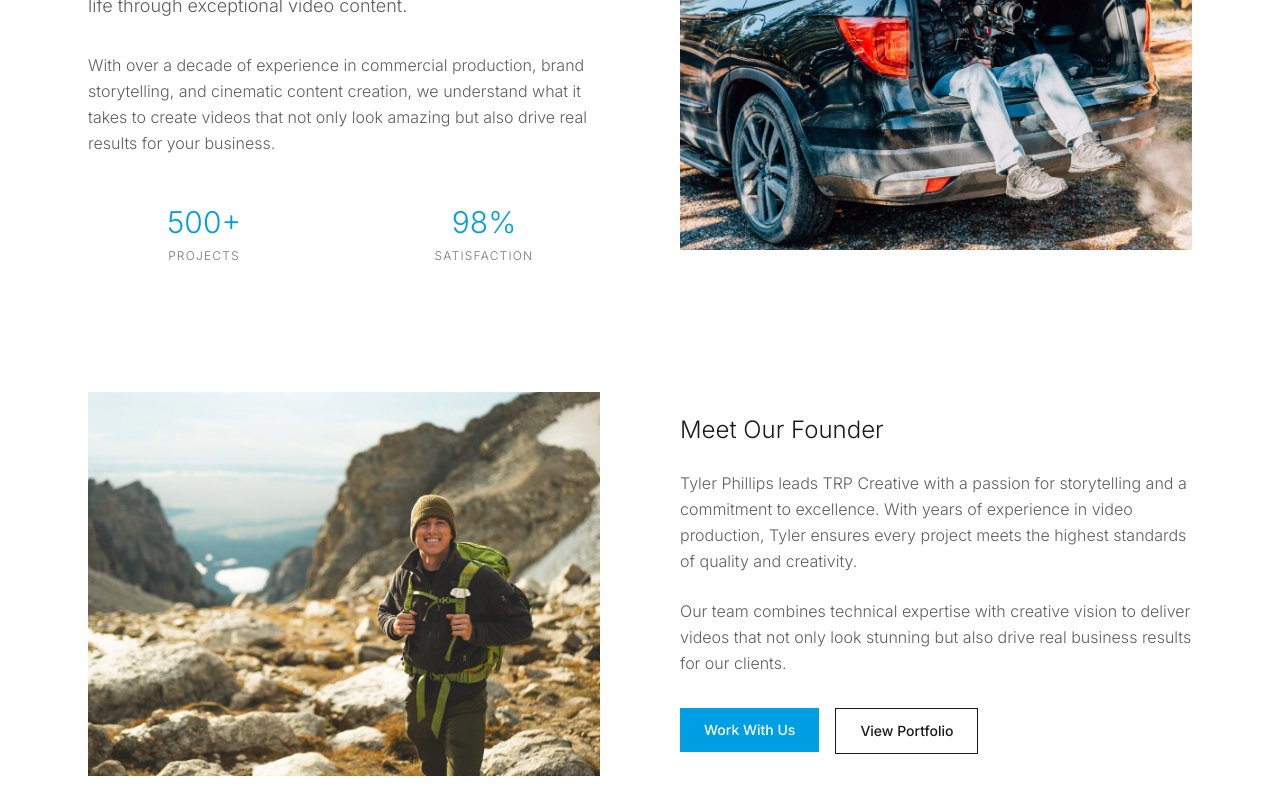
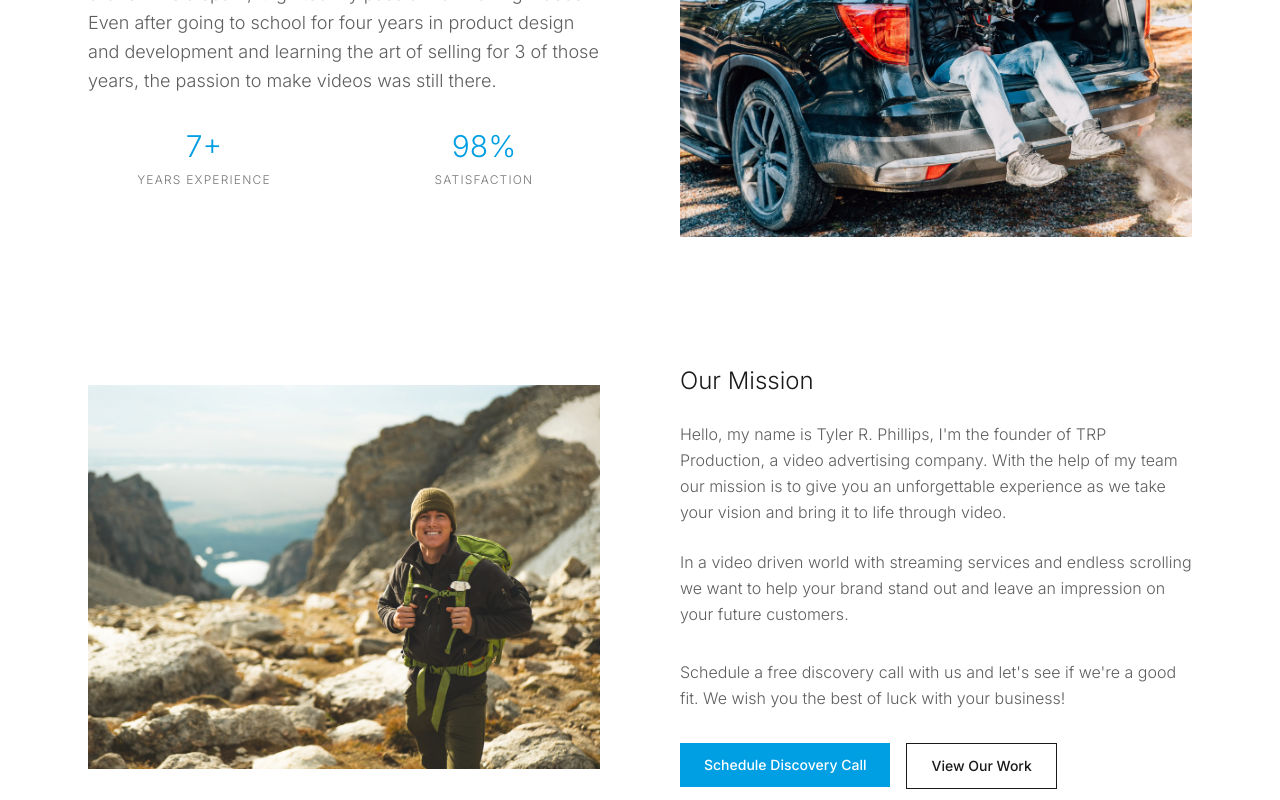
Before and after one commit to AliSabah22/TRP-PRODUCTIONS, a Next.js app: page / in a window 1280 px wide. Shown: the part 3160-3960 px from the top of the page. Built offline with nearby package versions, Linux system fonts and the light colour scheme.

Commit message:
Update About section with personal story and add animations - Tyler's journey, mission statement, scroll-triggered animations, hover effects

```diff
--- a/components/about.tsx
+++ b/components/about.tsx
@@ -1,84 +1,109 @@
+'use client';
+
+import { useState, useEffect } from 'react';
 import Image from 'next/image';
 
 export function About() {
+  const [isVisible, setIsVisible] = useState(false);
+
+  useEffect(() => {
+    const observer = new IntersectionObserver(
+      ([entry]) => {
+        if (entry.isIntersecting) {
+          setIsVisible(true);
+        }
+      },
+      { threshold: 0.1 }
+    );
+
+    const element = document.getElementById('about');
+    if (element) {
+      observer.observe(element);
+    }
+
+    return () => {
+      if (element) {
+        observer.unobserve(element);
+      }
+    };
+  }, []);
+
   return (
-    <section id="about" className="py-32 bg-white">
+    <section id="about" className="py-32 bg-white overflow-hidden">
       <div className="max-w-6xl mx-auto px-6">
         <div className="grid grid-cols-1 lg:grid-cols-2 gap-20 items-center">
-          <div>
+          <div className={`transition-all duration-1000 ${isVisible ? 'opacity-100 translate-x-0' : 'opacity-0 -translate-x-8'}`}>
             <h2 className="text-3xl md:text-5xl font-light text-charcoal mb-8 tracking-tight">
-              About TRP Creative
+              About Us
             </h2>
             <p className="text-lg text-charcoal/70 mb-8 leading-relaxed font-light">
-              We are a passionate team of filmmakers, storytellers, and creative professionals
-              dedicated to bringing your vision to life through exceptional video content.
-            </p>
-            <p className="text-charcoal/70 mb-12 leading-relaxed font-light">
-              With over a decade of experience in commercial production, brand storytelling,
-              and cinematic content creation, we understand what it takes to create videos
-              that not only look amazing but also drive real results for your business.
+              It all started about 7 years ago when I got my first cinema drone. Like a spark, it ignited my passion for making videos. Even after going to school for four years in product design and development and learning the art of selling for 3 of those years, the passion to make videos was still there.
             </p>
 
-            <div className="grid grid-cols-2 gap-12">
-              <div className="text-center">
-                <div className="text-3xl font-light text-blue mb-2">500+</div>
-                <div className="text-charcoal/60 text-xs uppercase tracking-widest font-light">Projects</div>
+            <div className="grid grid-cols-2 gap-12 mb-8">
+              <div className={`text-center transition-all duration-1000 delay-200 ${isVisible ? 'opacity-100 translate-y-0' : 'opacity-0 translate-y-8'}`}>
+                <div className="text-3xl font-light text-blue mb-2 group-hover:scale-110 transition-transform duration-300">7+</div>
+                <div className="text-charcoal/60 text-xs uppercase tracking-widest font-light">Years Experience</div>
               </div>
-              <div className="text-center">
-                <div className="text-3xl font-light text-blue mb-2">98%</div>
+              <div className={`text-center transition-all duration-1000 delay-400 ${isVisible ? 'opacity-100 translate-y-0' : 'opacity-0 translate-y-8'}`}>
+                <div className="text-3xl font-light text-blue mb-2 group-hover:scale-110 transition-transform duration-300">98%</div>
                 <div className="text-charcoal/60 text-xs uppercase tracking-widest font-light">Satisfaction</div>
               </div>
             </div>
           </div>
 
-          <div className="relative">
-            <div className="rounded-none overflow-hidden">
+          <div className={`transition-all duration-1000 delay-300 ${isVisible ? 'opacity-100 translate-x-0' : 'opacity-0 translate-x-8'}`}>
+            <div className="rounded-none overflow-hidden group">
               <Image
                 src="/bts-image.jpg"
                 alt="Behind the Scenes - TRP Creative"
                 width={600}
                 height={400}
-                className="w-full h-96 object-cover"
+                className="w-full h-96 object-cover group-hover:scale-105 transition-transform duration-700"
               />
             </div>
           </div>
         </div>
 
-        {/* Owner/Team Section */}
+        {/* Mission Section */}
         <div className="mt-32 grid grid-cols-1 lg:grid-cols-2 gap-20 items-center">
-          <div className="relative">
-            <div className="rounded-none overflow-hidden">
+          <div className={`transition-all duration-1000 delay-500 ${isVisible ? 'opacity-100 translate-x-0' : 'opacity-0 -translate-x-8'}`}>
+            <div className="rounded-none overflow-hidden group">
               <Image
                 src="/about-image(owner's image).jpg"
-                alt="Tyler Phillips - TRP Creative Founder"
+                alt="Tyler R. Phillips - TRP Production Founder"
                 width={600}
                 height={800}
-                className="w-full h-96 object-cover"
+                className="w-full h-96 object-cover group-hover:scale-105 transition-transform duration-700"
               />
             </div>
           </div>
 
-          <div>
-            <h3 className="text-2xl font-light text-charcoal mb-6">Meet Our Founder</h3>
+          <div className={`transition-all duration-1000 delay-600 ${isVisible ? 'opacity-100 translate-x-0' : 'opacity-0 translate-x-8'}`}>
+            <h3 className="text-2xl font-light text-charcoal mb-6">Our Mission</h3>
             <p className="text-charcoal/70 mb-6 leading-relaxed font-light">
-              Tyler Phillips leads TRP Creative with a passion for storytelling and a commitment to excellence.
-              With years of experience in video production, Tyler ensures every project meets the highest standards
-              of quality and creativity.
+              Hello, my name is Tyler R. Phillips, I'm the founder of TRP Production, a video advertising company. With the help of my team our mission is to give you an unforgettable experience as we take your vision and bring it to life through video.
             </p>
             <p className="text-charcoal/70 mb-8 leading-relaxed font-light">
-              Our team combines technical expertise with creative vision to deliver videos that not only look
-              stunning but also drive real business results for our clients.
+              In a video driven world with streaming services and endless scrolling we want to help your brand stand out and leave an impression on your future customers.
+            </p>
+            <p className="text-charcoal/70 mb-8 leading-relaxed font-light">
+              Schedule a free discovery call with us and let's see if we're a good fit. We wish you the best of luck with your business!
             </p>
 
             <div className="flex space-x-4">
               <a href="#contact">
-                <button className="px-6 py-3 bg-blue text-white font-medium text-sm rounded-none hover:bg-blue/90 transition-all duration-300">
-                  Work With Us
+                <button className="px-6 py-3 bg-blue text-white font-medium text-sm rounded-none hover:bg-blue/90 transition-all duration-300 group">
+                  <span className="group-hover:translate-x-1 transition-transform duration-300 inline-block">
+                    Schedule Discovery Call
+                  </span>
                 </button>
               </a>
               <a href="#portfolio">
-                <button className="px-6 py-3 border border-charcoal text-charcoal font-medium text-sm rounded-none hover:bg-charcoal hover:text-white transition-all duration-300">
-                  View Portfolio
+                <button className="px-6 py-3 border border-charcoal text-charcoal font-medium text-sm rounded-none hover:bg-charcoal hover:text-white transition-all duration-300 group">
+                  <span className="group-hover:translate-x-1 transition-transform duration-300 inline-block">
+                    View Our Work
+                  </span>
                 </button>
               </a>
             </div>
```
